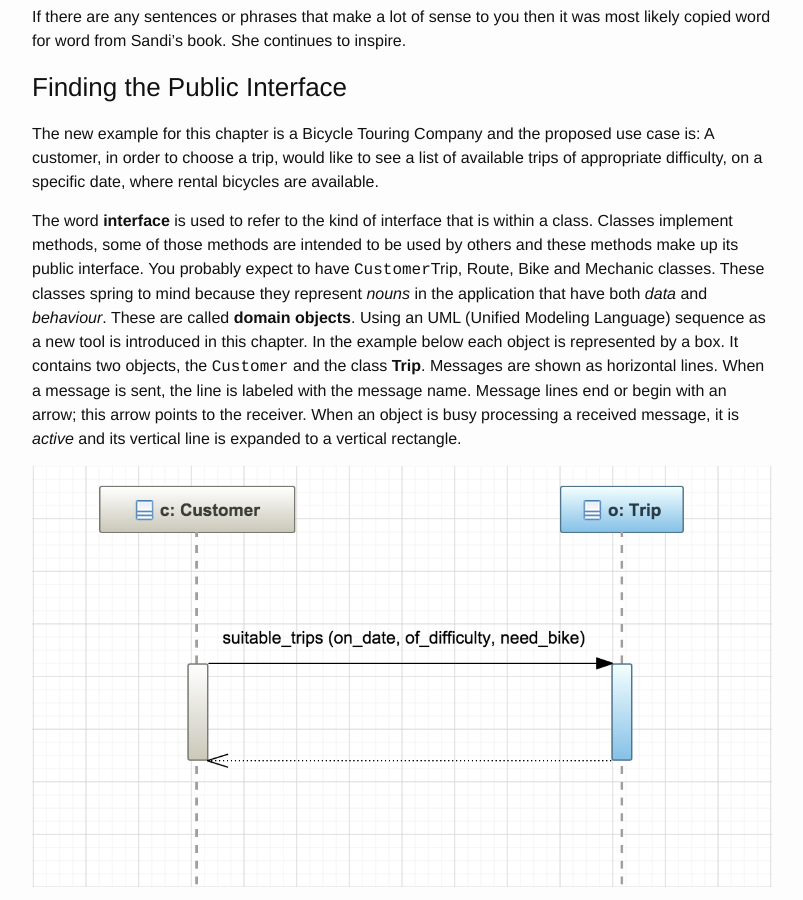
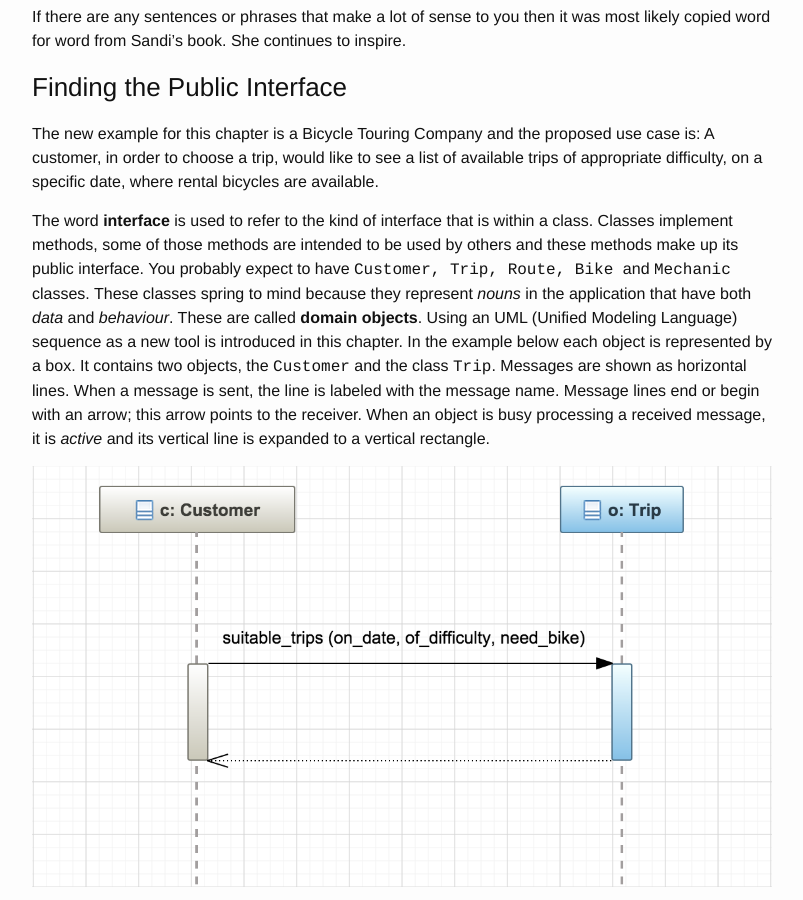
Before and after one commit to timproctor/timproctor.github.io, a Jekyll site: the page built from _posts/2015-09-30-poodr-ch-4-by-sandy-metz.markdown, in a window 1280 px wide and 900 px high, scrolled down 337 px. Shown: the whole window, without its empty margins (238-1041 px from the left). Built offline with Jekyll 4.4.1, drawn with Linux system fonts in a browser that asks for light colours.

Commit message:
updating text with new css

```diff
--- a/_posts/2015-09-30-poodr-ch-4-by-sandy-metz.markdown
+++ b/_posts/2015-09-30-poodr-ch-4-by-sandy-metz.markdown
@@ -16,11 +16,11 @@ most likely copied word for word from Sandi's book. She continues to inspire.
 
 The new example for this chapter is a Bicycle Touring Company and the proposed use case is: A customer, in order to choose a trip, would like to see a list of available trips of appropriate difficulty, on a specific date, where rental bicycles are available.
 
-The word **interface** is used to refer to the kind of interface that is within a class. Classes implement methods, some of those methods are intended to be used by others and these methods make up its public interface. You probably expect to have <span class="other-font">Customer</span>Trip, Route, Bike and Mechanic classes. These classes spring to mind because they represent *nouns* in the application that have both *data* and *behaviour*. These are called **domain objects**. Using an UML (Unified Modeling Language) sequence as a new tool is introduced in this chapter. In the example below each object is represented by a box. It contains two objects, the <span class="other-font">Customer</span> and the class **Trip**. Messages are shown as horizontal lines. When a message is sent, the line is labeled with the message name. Message lines end or begin with an arrow; this arrow points to the receiver. When an object is busy processing a received message, it is *active* and its vertical line is expanded to a vertical rectangle.
+The word **interface** is used to refer to the kind of interface that is within a class. Classes implement methods, some of those methods are intended to be used by others and these methods make up its public interface. You probably expect to have <span class="other-font">Customer, Trip, Route, Bike </span>and <span class="other-font">Mechanic </span>classes. These classes spring to mind because they represent *nouns* in the application that have both *data* and *behaviour*. These are called **domain objects**. Using an UML (Unified Modeling Language) sequence as a new tool is introduced in this chapter. In the example below each object is represented by a box. It contains two objects, the <span class="other-font">Customer</span> and the class <span class="other-font">Trip</span>. Messages are shown as horizontal lines. When a message is sent, the line is labeled with the message name. Message lines end or begin with an arrow; this arrow points to the receiver. When an object is busy processing a received message, it is *active* and its vertical line is expanded to a vertical rectangle.
 
 ![uml-#1]({{ site.url}}/assets/images/chapter4_1.png)
 
-This transition from class-based design to message-based design is a turning point in your design career. The message-based perspective yields more flexible applications than does the class-based perspective. Changing the fundamental design question from "I know I need this class, what should it do?" to "I need to send this message, who should respond to it?" is the first step in that direction. In the above example it is reasonable for <span class="other-font">Customer</span> to send a *suitable_trips* message but **Trip** probably should not be receiving the message.
+This transition from class-based design to message-based design is a turning point in your design career. The message-based perspective yields more flexible applications than does the class-based perspective. Changing the fundamental design question from "I know I need this class, what should it do?" to "I need to send this message, who should respond to it?" is the first step in that direction. In the above example it is reasonable for <span class="other-font">Customer</span> to send a *suitable_trips* message but <span class="other-font">Trip</span> probably should not be receiving the message.
 
 In the example below<span class="other-font">Customer</span>nows that: 1. He wants a list of trips. 2. There's an object that implements the *suitable_trips* message. 3. Part of finding a suitable trip means finding a *suitable_bicycle* message.
 
@@ -32,25 +32,25 @@ The problem is that <span class="other-font">Customer</span> not only knows *wha
 
 The distinction between a message that asks for what the sender wants and a message that tells the receiver how to behave may seem subtle but the consequences are significant. Understanding the difference is a key part of creating reusable classes with will-defined public interfaces.
 
-We will use a new use case to illustrate the "what" versus "how": A trip, in order to start, needs to ensure that all its bicycles are mechanically sound. **Trip** could know exactly how to make a bike ready for a trip and could ask a **Mechanic** to do each of those things as illustrated in the next example.
+We will use a new use case to illustrate the "what" versus "how": A trip, in order to start, needs to ensure that all its bicycles are mechanically sound. <span class="other-font">Trip</span> could know exactly how to make a bike ready for a trip and could ask a <span class="other-font">Mechanic</span> to do each of those things as illustrated in the next example.
 
 ![uml-#3]({{ site.url }}/assets/images/chapter4_3.png)
 
-A *Trip* tells a *Mechanic* how to prepare a *Bicycle*, almost as if *Trip* were the main program and *Mechanic* a bunch of callable functions. In this design, *Trip* is the only object that knows exactly how to prepare a bike; getting a bike prepared requires using a *Trip* or duplicating the code. *Trip's* context is large, as is *Mechanic's* public interface. These two classes are not islands with bridges between them, they are instead a single, woven cloth.
+A <span class="other-font">Trip</span> tells a <span class="other-font">Mechanic</span> how to prepare a <span class="other-font">Bicycle</span>, almost as if <span class="other-font">Trip</span> were the main program and <span class="other-font">Mechanic</span> a bunch of callable functions. In this design, <span class="other-font">Trip</span> is the only object that knows exactly how to prepare a bike; getting a bike prepared requires using a <span class="other-font">Trip</span> or duplicating the code. <span class="other-font">Trip's</span> context is large, as is <span class="other-font">Mechanic's</span> public interface. These two classes are not islands with bridges between them, they are instead a single, woven cloth.
 
-Here is an alternative where *Trip* asks *Mechanic* to prepare each *Bicyle*, leaving the implementation details to *Mechanic*.
+Here is an alternative where <span class="other-font">Trip</span> asks <span class="other-font">Mechanic</span> to prepare each *Bicyle*, leaving the implementation details to <span class="other-font">Mechanic</span>.
 
 ![uml-#4]({{ site.url }}/assets/images/chapter4_4.png)
 
-This example is more object-oriented. Here, a *Trip* asks a *Mechanic* to prepare a *Bicycle*. *Trip's* context is reduced, and *Mechanic's* public interface is smaller. Additionally, *Mechanic's* public interface is now something that any object may profitably use; you don't need a *Trip* to prepare a bike. These objects now communicate in a few well-defined ways; they are less coupled and more easily reusable.
+This example is more object-oriented. Here, a <span class="other-font">Trip</span> asks a <span class="other-font">Mechanic</span> to prepare a <span class="other-font">Bicycle</span>. <span class="other-font">Trip's</span> context is reduced, and <span class="other-font">Mechanic's</span> public interface is smaller. Additionally, <span class="other-font">Mechanic's</span> public interface is now something that any object may profitably use; you don't need a <span class="other-font">Trip</span> to prepare a bike. These objects now communicate in a few well-defined ways; they are less coupled and more easily reusable.
 
-The next example illustrates a third alternative sequence diagram for *Trip* preparation. *Trip* tells *Mechanic* what it wants, that is, to be prepared, and passes itself along as an argument.
+The next example illustrates a third alternative sequence diagram for <span class="other-font">Trip</span> preparation. <span class="other-font">Trip</span> tells <span class="other-font">Mechanic</span> what it wants, that is, to be prepared, and passes itself along as an argument.
 
 ![uml-#5]({{ site.url }}/assets/images/chapter4_5.png)
 
-In this example, *Trip* doesn't know or care that it has a *Mechanic* and it doesn't have any idea what the *Mechanic* will do. *Trip* merely holds onto an object which it will send *prepare_trip*; it trusts the receiver of this message to behave appropriately.
+In this example, <span class="other-font">Trip</span> doesn't know or care that it has a <span class="other-font">Mechanic</span> and it doesn't have any idea what the <span class="other-font">Mechanic</span> will do. <span class="other-font">Trip</span> merely holds onto an object which it will send *prepare_trip*; it trusts the receiver of this message to behave appropriately.
 
-Back to our original use case: A customer, in order to choose a trip, would like to see a list of available trips of appropriate difficulty, on a specific date, where rental bicycles are available. It is reasonable that<span class="other-font">Customer</span>would send the *suitable_trips* message. That message repeats in both sequence diagrams because it feels correct. It is exactly "what"<span class="other-font">Customer</span>wants. The problem is not with the sender, it is with the receiver. We have not yet identified an object whose responsibility it is to implement this method. We need a *TripFinder*, an object that contains all knowledge of what makes a trip suitable. It know the rules; its job is to do whatever is necessary to respond to this message.
+Back to our original use case: A customer, in order to choose a trip, would like to see a list of available trips of appropriate difficulty, on a specific date, where rental bicycles are available. It is reasonable that<span class="other-font">Customer</span>would send the *suitable_trips* message. That message repeats in both sequence diagrams because it feels correct. It is exactly "what"<span class="other-font">Customer</span>wants. The problem is not with the sender, it is with the receiver. We have not yet identified an object whose responsibility it is to implement this method. We need a <span class="other-font">TripFinder</span>, an object that contains all knowledge of what makes a trip suitable. It know the rules; its job is to do whatever is necessary to respond to this message.
 
 ![uml-#6]({{ site.url }}/assets/images/chapter4_6.png)
 
@@ -98,4 +98,4 @@ The third message chain, `` hash.keys.sort.join `` is perfectly reasonable and,
   > - hash.keys.sort also returns an Enumerable
   > - hash.keys.sort.join returns a String
 
-If we accept that `` hash.keys.sort.join `` actually returns an *Enumerable* of *Strings*, then all of the intermediate objects have the same type and there is no Demeter violation. If you remove the dots from this line of code, your costs may well go up instead of down.
+If we accept that `` hash.keys.sort.join `` actually returns an <span class="other-font">Enumerable</span> of <span class="other-font">Strings</span>, then all of the intermediate objects have the same type and there is no Demeter violation. If you remove the dots from this line of code, your costs may well go up instead of down.
```
